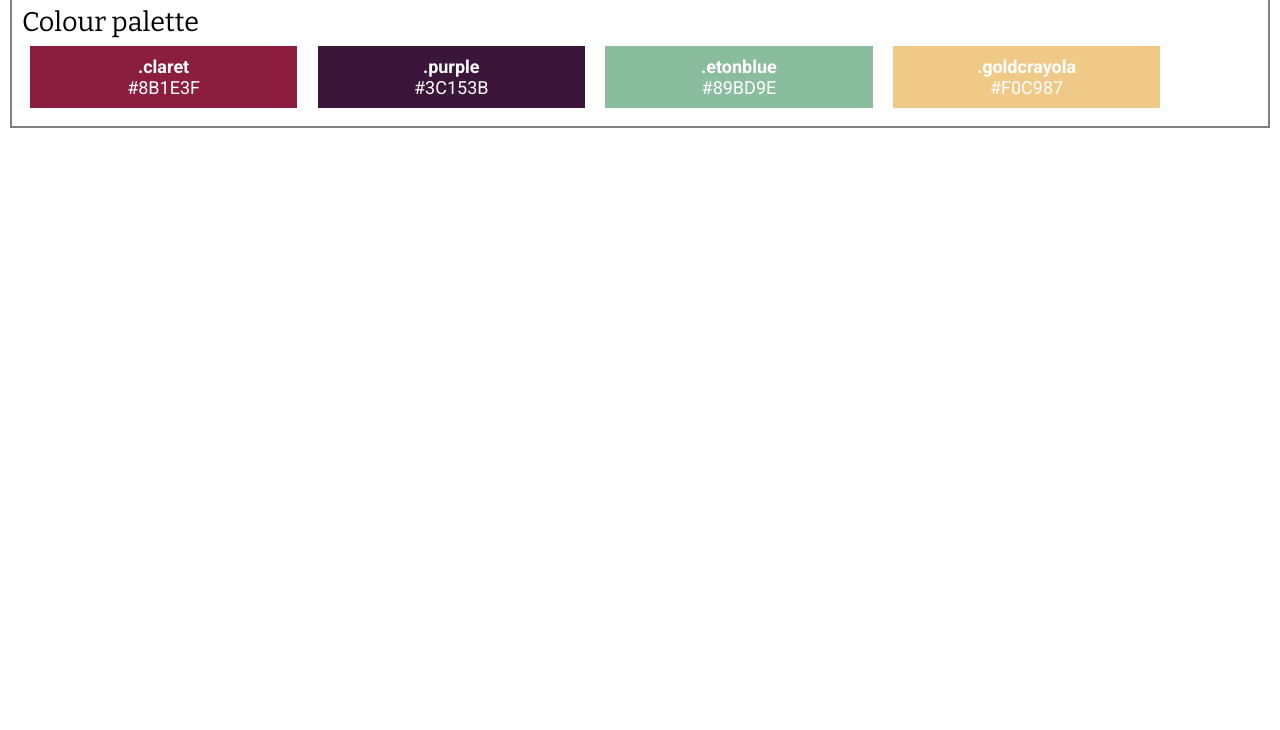
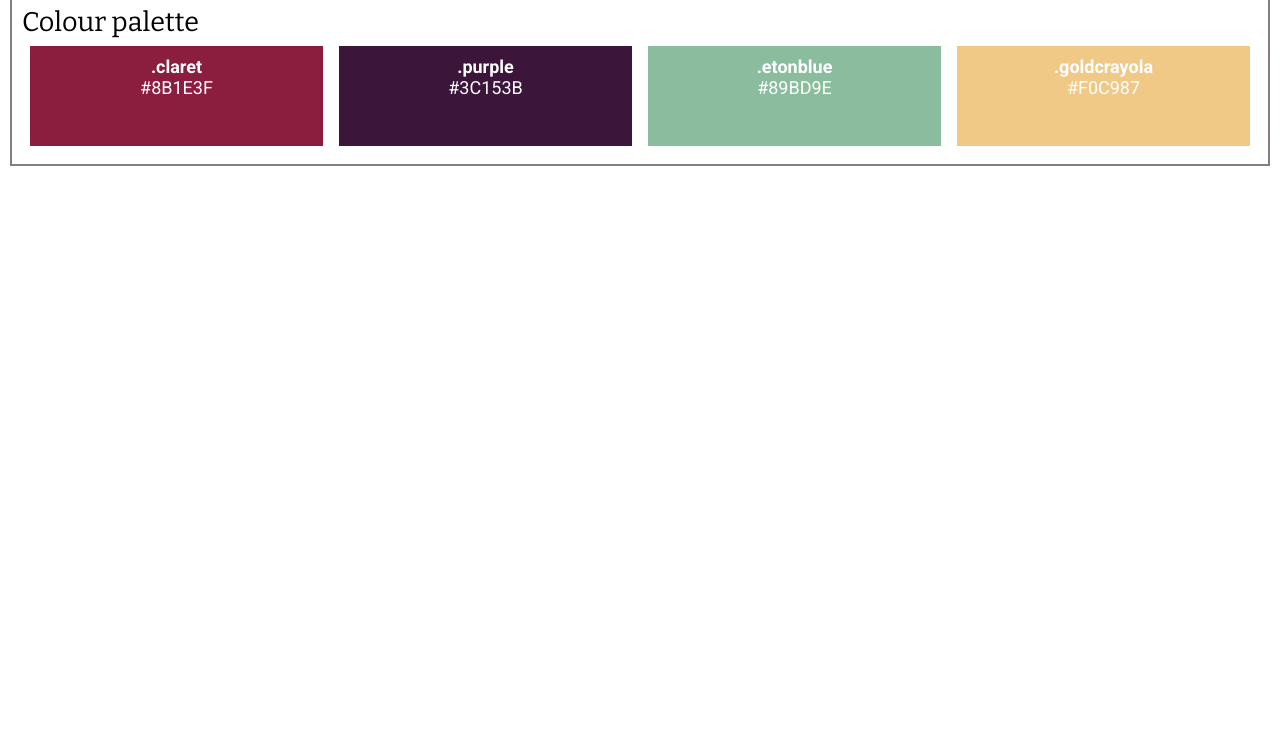
Before and after one commit to rsutton2021/style-guide, a plain HTML site: page index.html in a window 1280 px wide. Shown: the part 70-800 px from the top of the page. Drawn offline with nearby package versions, Linux system fonts and the light colour scheme.

Commit message:
Add flexbox styling to colour swatches

```diff
--- a/index.html
+++ b/index.html
@@ -23,6 +23,7 @@
 
     <section class="container">
         <h2>Colour palette</h2>
+          <div class="flex-container">
             <div class="colour claret">
              <p class="colour-name">.claret</p>
              <p class="colour-value">#8B1E3F</p>
@@ -42,6 +43,7 @@
               <p class="colour-name">.goldcrayola</p>
               <p class="colour-value">#F0C987</p>
             </div>
+          </div>
 
     </section>
 
--- a/style.css
+++ b/style.css
@@ -43,11 +43,19 @@ h2 {
     border: 2px solid gray;
     margin: 10px auto;
     padding: 10px;
+
+}
+
+.flex-container {
+    display: flex;
+    flex-wrap: nowrap;
+
 }
 
 .colour {
     display: inline-block;
-    width: 20%;
+    width: 100%;
+    height: 80px;
     text-align: center;
     margin: 8px 8px;
     padding: 10px;
```
Lines whose indentation alone changed are shown as unchanged.
